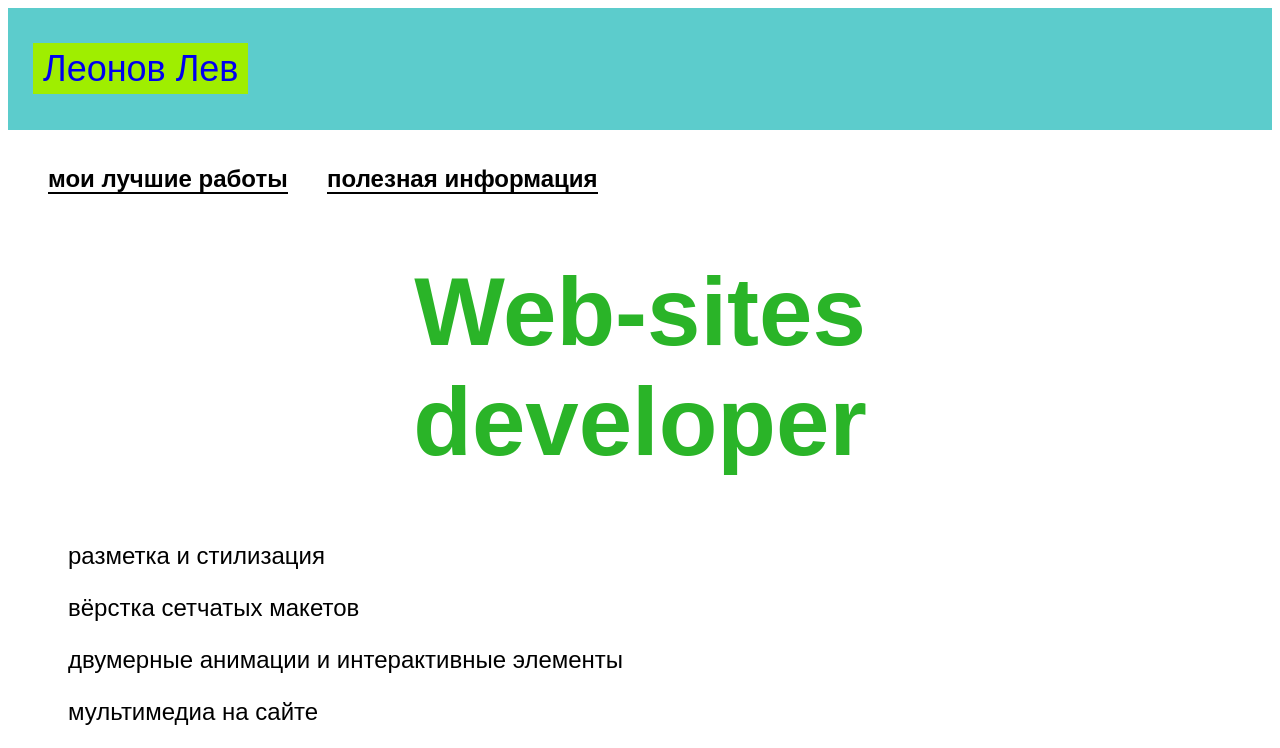
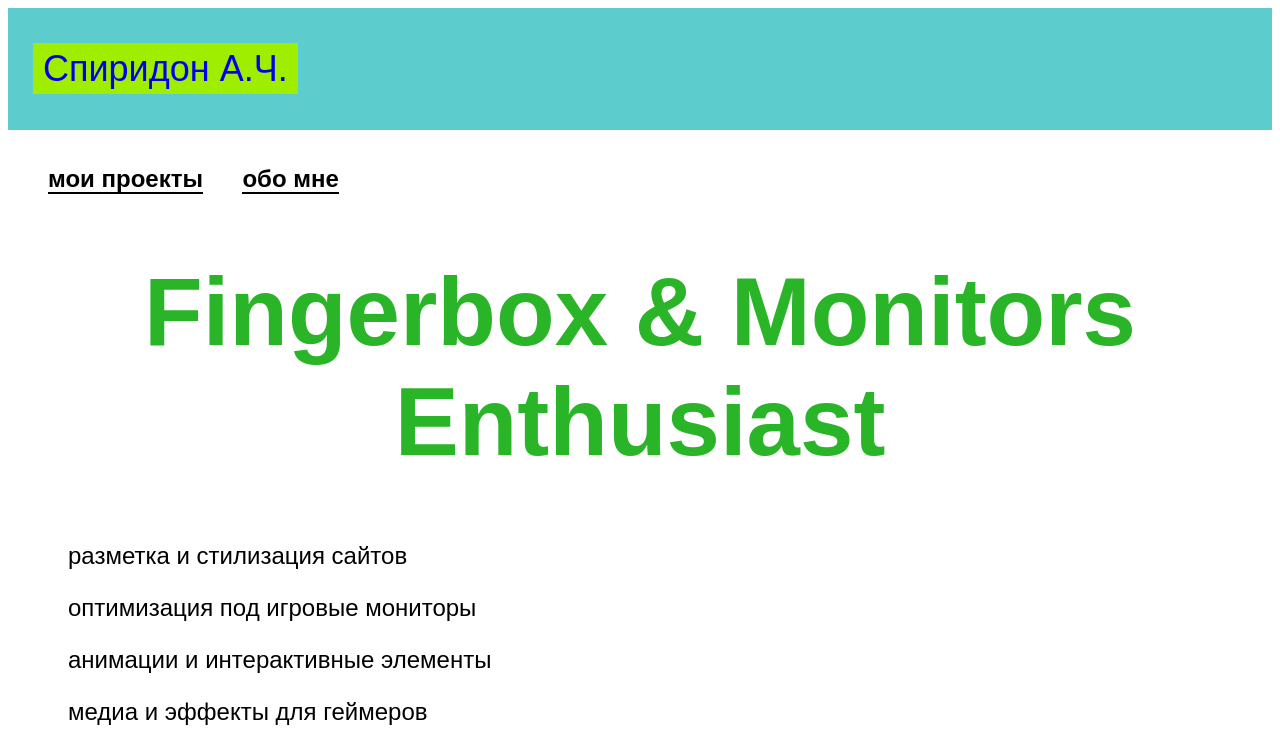
Before and after one commit to Andmslka/Levleonov, a plain HTML site: page index.html in a window 1280 px wide. Shown: the top 748 px of the page. Drawn offline with Linux system fonts and the light colour scheme; grey boxes are pictures that could not be loaded.

Commit message:
Update index.html

```diff
--- a/index.html
+++ b/index.html
@@ -1,29 +1,36 @@
-
-<html>
+<!DOCTYPE html>
+<html lang="ru">
 <head>
-    <title>Лев Леонов</title>
+  <meta charset="UTF-8">
+  <title>Спиридон Александрович Чреззаборногузадирищенко</title>
   <link rel="stylesheet" href="style.css"/>
 </head>
 <body>
   <header>
-      <a class="link-header" href="leonov.html">Леонов Лев</a>
+    <a class="link-header" href="index.html">Спиридон А.Ч.</a>
   </header>
+
   <main>
     <nav>
-        <a class="link-nav" href="mysites.html"><b>мои лучшие работы</b></a>
-        <a class="link-nav" href="info.html"><b>полезная информация</b></a>
+      <a class="link-nav" href="projects.html"><b>мои проекты</b></a>
+      <a class="link-nav" href="about.html"><b>обо мне</b></a>
     </nav>
-      <h1>Web-sites<br/> developer</h1>
-      <p>разметка и стилизация</p>
-      <p>вёрстка сетчатых макетов</p>
-      <p>двумерные анимации и интерактивные элементы</p>
-      <p>мультимедиа на сайте</p>
-      <img src="https://mars.algoritmika.org/uploads/2021/04/carousel-1684591_0_1618254197.svg" width="830px" height="550px"/>
+
+    <h1>Fingerbox & Monitors<br/> Enthusiast</h1>
+
+    <p>разметка и стилизация сайтов</p>
+    <p>оптимизация под игровые мониторы</p>
+    <p>анимации и интерактивные элементы</p>
+    <p>медиа и эффекты для геймеров</p>
+
+    <img src="https://mars.algoritmika.org/uploads/2021/04/carousel-1684591_0_1618254197.svg " width="830px" height="550px" alt="Fingerbox and monitors">
+
   </main>
+
   <footer>
-      <a class="social" href=""><img src="https://mars.algoritmika.org/uploads/2021/04/social1_0_1618254571.png" width="100px" height="100px"/></a>
-      <a class="social" href=""><img src="https://mars.algoritmika.org/uploads/2021/04/Group%201_0_1618254571.png" width="100px" height="100px"/></a>
-      <a class="social" href=""><img src="https://mars.algoritmika.org/uploads/2021/04/social3_0_1618254571.png" width="100px" height="100px"/></a>
+    <a class="social" href="#"><img src="https://mars.algoritmika.org/uploads/2021/04/social1_0_1618254571.png " width="100px" height="100px" alt="VK"></a>
+    <a class="social" href="#"><img src="https://mars.algoritmika.org/uploads/2021/04/Group%201_0_1618254571.png " width="100px" height="100px" alt="Telegram"></a>
+    <a class="social" href="#"><img src="https://mars.algoritmika.org/uploads/2021/04/social3_0_1618254571.png " width="100px" height="100px" alt="YouTube"></a>
   </footer>
 </body>
 </html>
```
Lines whose indentation alone changed are shown as unchanged.
